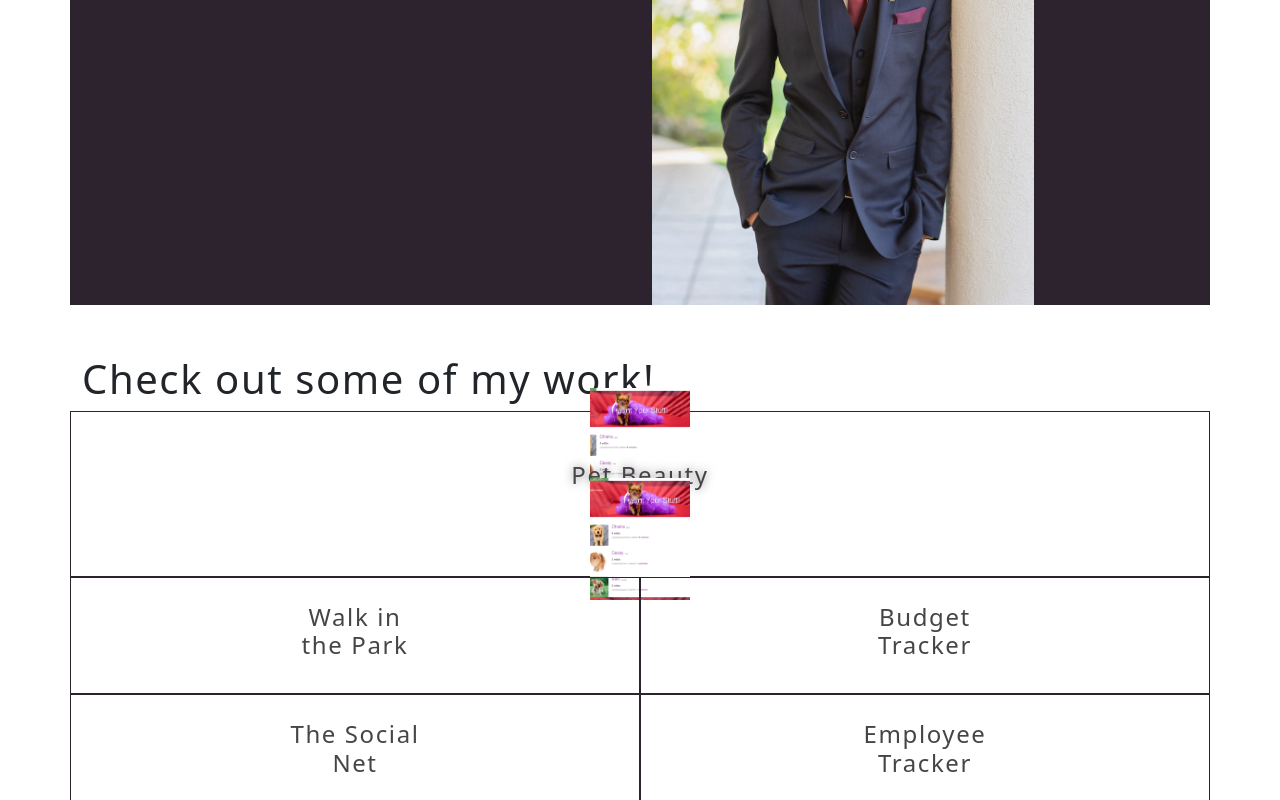
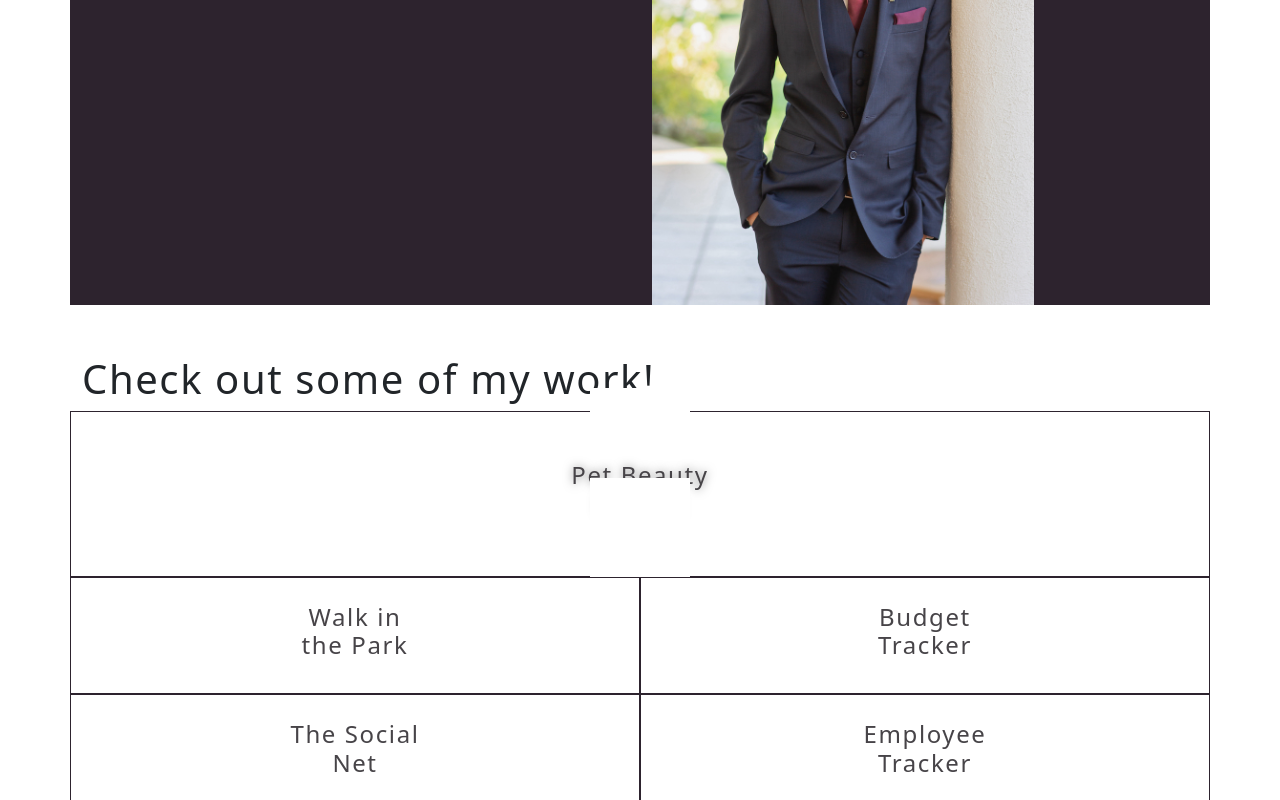
Before and after one commit to KyleKilmartin371/Kyles-Portfolio, a React (Create React App) app: page /portfolio in a window 1280 px wide. Shown: the part 425-1225 px from the top of the page. Built offline with nearby package versions, Linux system fonts and the light colour scheme.

Commit message:
non working css file

```diff
--- a/src/index.css
+++ b/src/index.css
@@ -90,7 +90,7 @@ a:hover {
   background-color: var(--third-color);
   text-shadow: 0 0 10px rgba(0, 0, 0, 0.5);
   background-image: url('../src/assets/pet-beauty.jpg');
-  background-size: 200px;
+  background-size: cover !important;
   background-position: center !important;
 }
 
```
